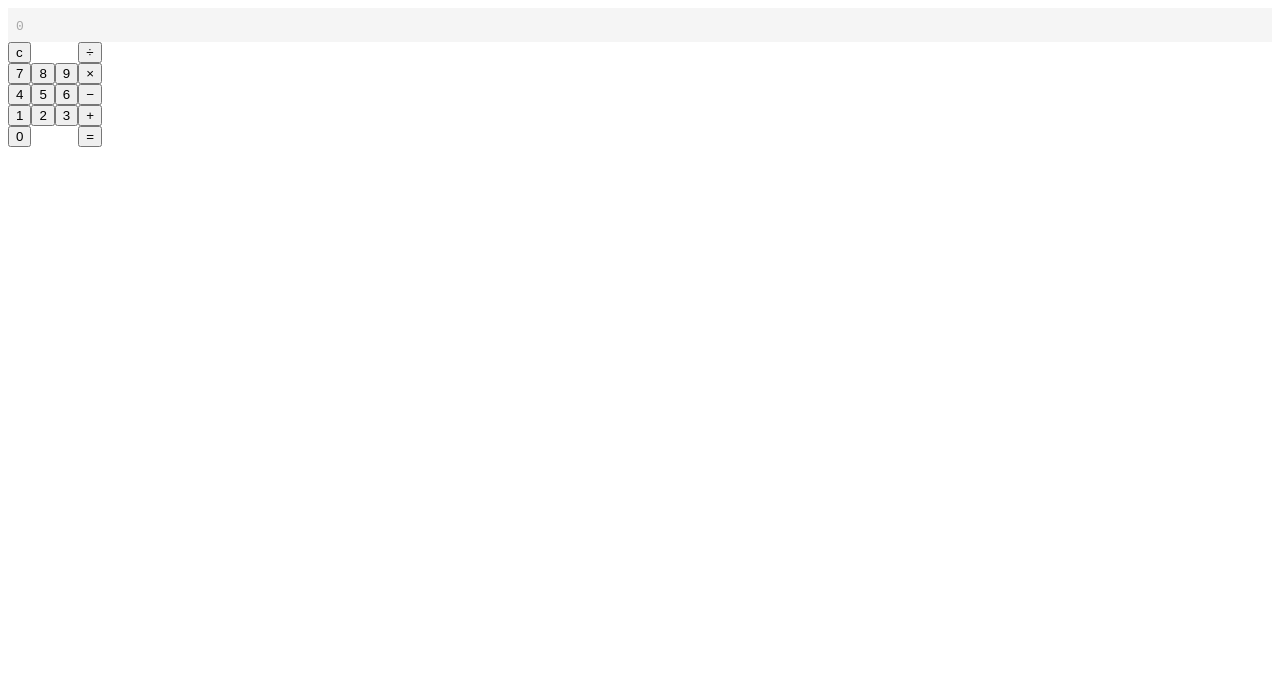
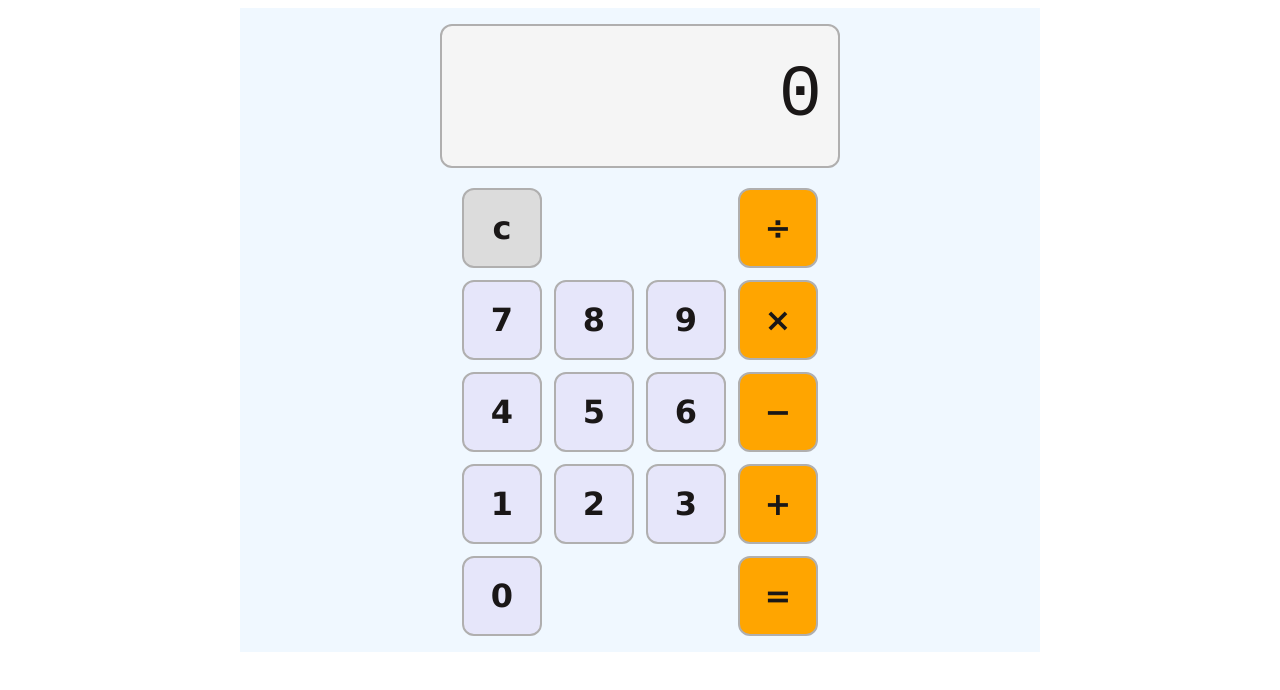
Before and after one commit to gdejules/calculator_project, a plain HTML site: page index.html in a window 1280 px wide. Drawn offline with Linux system fonts and the light colour scheme.

Commit message:
Add styling and relayout the display and buttons

```diff
--- a/index.html
+++ b/index.html
@@ -6,42 +6,32 @@
     <title>Calculator App</title>
     <link rel="icon" href="https://fav.farm/%F0%9F%A7%AE" />
     <script src="script.js" defer></script>
+    <link rel="stylesheet" href="styles.css" />
   </head>
   <body>
-    <div style="display: flex; flex-direction: column">
-      <div id="display" style="background-color: whitesmoke; padding: 8px">
-        <span
-          class="number-display"
-          style="font-family: monospace; color: darkgrey"
-        ></span>
-        <!-- <span
-          class="opr"
-          style="font-family: monospace; color: darkgrey"
-        ></span
-        ><span
-          class="second"
-          style="font-family: monospace; color: darkgrey"
-        ></span> -->
+    <div id="interface">
+      <div id="display">
+        <span class="number-display"></span>
       </div>
-      <div id="buttons" style="display: flex; align-items: center">
-        <ul class="first-col" style="list-style: none; padding: 0; margin: 0">
+      <div id="buttons">
+        <ul class="first-col">
           <li><button id="clear">c</button></li>
           <li><button id="seven">7</button></li>
           <li><button id="four">4</button></li>
           <li><button id="one">1</button></li>
           <li><button id="zero">0</button></li>
         </ul>
-        <ul class="second-col" style="list-style: none; padding: 0; margin: 0">
+        <ul class="second-col">
           <li><button id="eight">8</button></li>
           <li><button id="five">5</button></li>
           <li><button id="two">2</button></li>
         </ul>
-        <ul class="third-col" style="list-style: none; padding: 0; margin: 0">
+        <ul class="third-col">
           <li><button id="nine">9</button></li>
           <li><button id="six">6</button></li>
           <li><button id="three">3</button></li>
         </ul>
-        <ul class="operators" style="list-style: none; padding: 0; margin: 0">
+        <ul class="operators">
           <li><button id="div">÷</button></li>
           <li><button id="multiply">×</button></li>
           <li><button id="min">−</button></li>
--- /dev/null
+++ b/styles.css
@@ -0,0 +1,85 @@
+* {
+  box-sizing: border-box;
+  margin-left: auto;
+  margin-right: auto;
+}
+
+#interface {
+  display: flex;
+  flex-direction: column;
+  justify-content: center;
+  align-items: center;
+  gap: 20px;
+  width: 800px;
+  height: auto;
+  padding: 16px;
+  background-color: aliceblue;
+}
+
+#display {
+  display: flex;
+  background-color: whitesmoke;
+  padding: 8px 16px;
+  border-radius: 12px;
+  width: 400px;
+  height: 144px;
+  border: 2px solid rgb(176, 175, 175);
+}
+
+.number-display {
+  flex: auto;
+  width: auto;
+  align-self: center;
+  font-family: monospace;
+  font-size: 72px;
+  font-weight: 500;
+  color: #1a1717;
+  text-align: right;
+}
+
+#buttons {
+  display: flex;
+  align-items: center;
+  gap: 12px;
+}
+
+.first-col,
+.second-col,
+.third-col,
+.operators {
+  list-style: none;
+  padding: 0;
+  margin: 0;
+  display: flex;
+  flex-direction: column;
+  align-items: center;
+  gap: 12px;
+}
+
+.first-col button,
+.second-col button,
+.third-col button {
+  background-color: lavender;
+}
+
+.operators button {
+  background-color: orange;
+}
+
+.first-col :first-child button {
+  background-color: gainsboro;
+}
+
+button {
+  font-family: Verdana, Geneva, Tahoma, sans-serif;
+  font-size: 32px;
+  font-weight: 700;
+  display: flex;
+  justify-content: center;
+  align-items: center;
+  color: #1a1717;
+  width: 80px;
+  height: 80px;
+  border-radius: 12px;
+  border: 2px solid rgb(176, 175, 175);
+}
```
